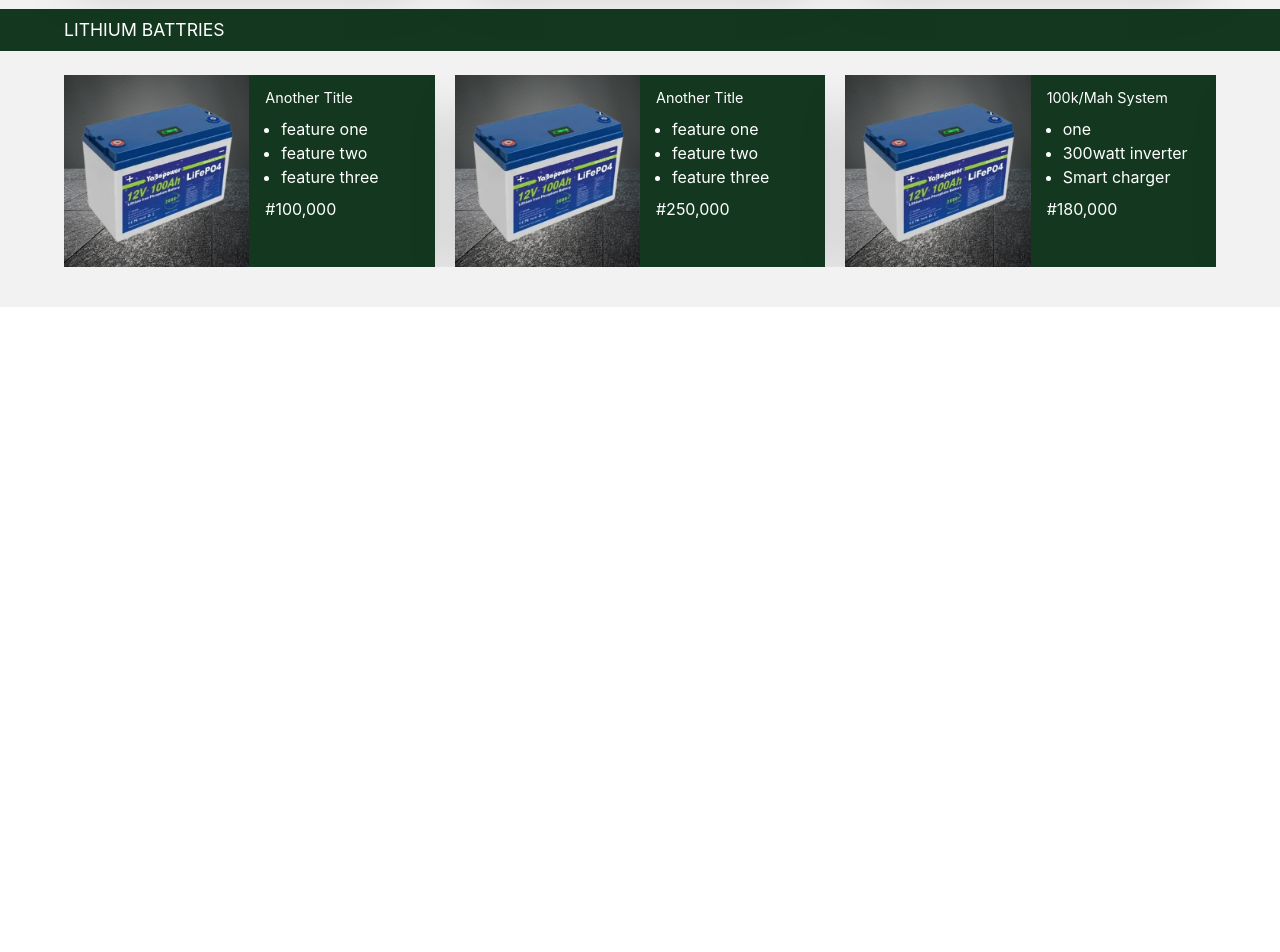
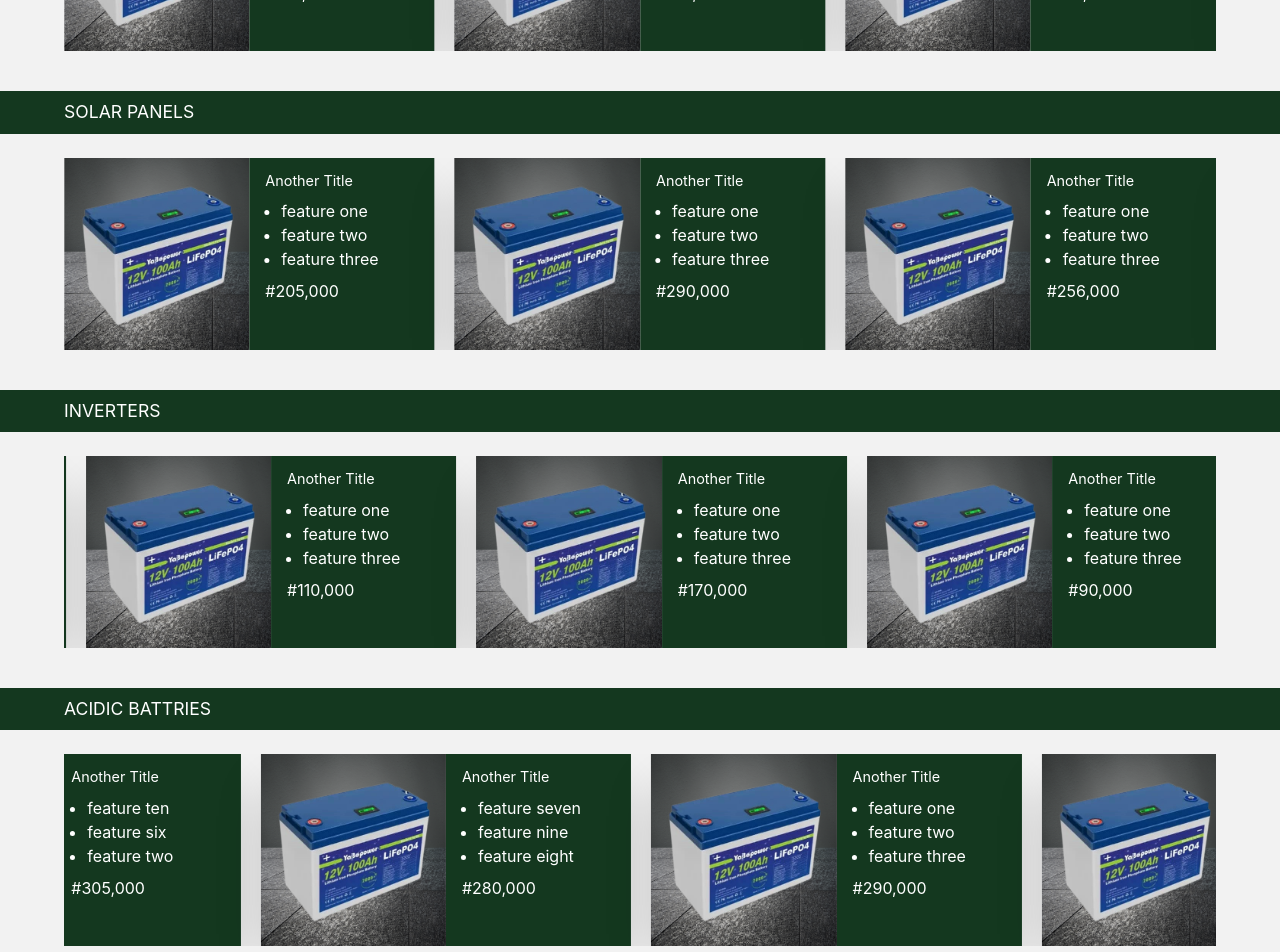
Before and after one commit to teslimdev/tsworld, a React (Create React App) app: page / in a window 1280 px wide. Shown: the part 1260-2212 px from the top of the page. Before the commit the page ends 1567 px from the top, so only its background shows below. Built offline with nearby package versions, Linux system fonts and the light colour scheme; the HTML template or start-up script is replaced by a standard one.

Commit message:
home page update

```diff
--- a/src/Container/Home/Home.js
+++ b/src/Container/Home/Home.js
@@ -40,7 +40,7 @@ const Home = () => {
     // Shuffle the items to get random order
     const shuffledItems = shuffleArray(itemsData);
     // Select only the first 10 items
-    const slicedItems = shuffledItems.slice(0, 15);
+    const slicedItems = shuffledItems.slice(0, 12);
     setItems(slicedItems);
   }, []);
 
@@ -67,9 +67,32 @@ const Home = () => {
   const [lithiumItems, setLithiumItems] = useState([]);
 
   useEffect(() => {
-    // Filter items with id 'lithium'
+
     const filteredItems = itemsData.filter((item) => item.id === "lithium");
     setLithiumItems(filteredItems);
+  }, []);
+
+  const [solarItems, setSolarItems] = useState([]);
+
+  useEffect(() => {
+
+    const filteredItems = itemsData.filter((item) => item.id === "solarpanels");
+    setSolarItems(filteredItems);
+  }, []);
+
+const [inverterItems, setInverterItems] = useState([]);
+
+  useEffect(() => {
+
+    const filteredItems = itemsData.filter((item) => item.id === "inverter");
+    setInverterItems(filteredItems);
+  }, []);
+ const [acidItems, setAcidItems] = useState([]);
+
+  useEffect(() => {
+
+    const filteredItems = itemsData.filter((item) => item.id === "acid");
+    setAcidItems(filteredItems);
   }, []);
   return (
     <div className="bg-[#f2f2f2]">
@@ -158,7 +181,7 @@ const Home = () => {
             loop={true}
             speed={1200}
             autoplay={{
-              delay: 7000,
+              delay: 4000,
               stopOnLastSlide: false,
               disableOnInteraction: false,
               pauseOnMouseEnter: false,
@@ -208,6 +231,203 @@ const Home = () => {
           </Swiper>
         </div>
       </div>
+       <div className="  ">
+        <div className="  bg-[#14381f] ">
+          <h2 className="  px-6 max-w-[1200px] m-auto py-2 text-white text-[1.1rem] uppercase ">
+            {" "}
+            Solar panels
+          </h2>
+        </div>
+        <div className="lithium max-w-[1200px] m-auto pt-6 px-6">
+          <Swiper
+            modules={[Pagination, A11y, EffectFade, Autoplay, EffectCoverflow]}
+            effect="f"
+            loop={true}
+            speed={1200}
+            autoplay={{
+              delay: 4500,
+              stopOnLastSlide: false,
+              disableOnInteraction: false,
+              pauseOnMouseEnter: false,
+              waitForTransition: true,
+            }}
+            breakpoints={{
+              // When window width is >= 768px
+              768: {
+                slidesPerView: 2,
+                spaceBetween: 20,
+              },
+              1024:{
+                slidesPerView:3,
+                spaceBetween: 20,
+              }
+
+            }}
+            a11y={{
+              prevSlide: "true",
+              nextSlide: "true",
+            }}
+            slidesPerView={1}
+            pagination={{
+              el: ".swiper-pagination",
+              clickable: true,
+            }}
+            scrollbar={{ draggable: true }}
+          >
+            {solarItems.map((item, index) => (
+        <SwiperSlide key={index} className="shadow-2xl w-[24rem] flex-shrink-0">
+          <Link to={`/Description`}>
+            <div className="grid grid-cols-2">
+              <img src={power4} alt="" className="w-full h-[192px]" />
+              <div className="bg-[#14381f] text-white py-3 px-4">
+                <h3 className="text-[.9rem] pb-2">{item.title}</h3>
+                <ul className="list-disc pl-4">
+                  {item.features.map((feature, index) => (
+                    <li key={index}>{feature}</li>
+                  ))}
+                </ul>
+                <p className="pt-2">{item.price}</p>
+              </div>
+            </div>
+          </Link>
+        </SwiperSlide>
+      ))}
+          </Swiper>
+        </div>
+      </div>
+
+       <div className=" py-10 ">
+        <div className="  bg-[#14381f] ">
+          <h2 className="  px-6 max-w-[1200px] m-auto py-2 text-white text-[1.1rem] uppercase ">
+            {" "}
+            Inverters
+          </h2>
+        </div>
+        <div className="lithium max-w-[1200px] m-auto pt-6 px-6">
+          <Swiper
+            modules={[Pagination, A11y, EffectFade, Autoplay, EffectCoverflow]}
+            effect="f"
+            loop={true}
+            speed={1200}
+            autoplay={{
+              delay: 5000,
+              stopOnLastSlide: false,
+              disableOnInteraction: false,
+              pauseOnMouseEnter: false,
+              waitForTransition: true,
+            }}
+            breakpoints={{
+              // When window width is >= 768px
+              768: {
+                slidesPerView: 2,
+                spaceBetween: 20,
+              },
+              1024:{
+                slidesPerView:3,
+                spaceBetween: 20,
+              }
+
+            }}
+            a11y={{
+              prevSlide: "true",
+              nextSlide: "true",
+            }}
+            slidesPerView={1}
+            pagination={{
+              el: ".swiper-pagination",
+              clickable: true,
+            }}
+            scrollbar={{ draggable: true }}
+          >
+            {inverterItems.map((item, index) => (
+        <SwiperSlide key={index} className="shadow-2xl w-[24rem] flex-shrink-0">
+          <Link to={`/Description`}>
+            <div className="grid grid-cols-2">
+              <img src={power4} alt="" className="w-full h-[192px]" />
+              <div className="bg-[#14381f] text-white py-3 px-4">
+                <h3 className="text-[.9rem] pb-2">{item.title}</h3>
+                <ul className="list-disc pl-4">
+                  {item.features.map((feature, index) => (
+                    <li key={index}>{feature}</li>
+                  ))}
+                </ul>
+                <p className="pt-2">{item.price}</p>
+              </div>
+            </div>
+          </Link>
+        </SwiperSlide>
+      ))}
+          </Swiper>
+        </div>
+      </div>
+       <div className=" pb-10 ">
+        <div className="  bg-[#14381f] ">
+          <h2 className="  px-6 max-w-[1200px] m-auto py-2 text-white text-[1.1rem] uppercase ">
+            {" "}
+            acidic battries
+          </h2>
+        </div>
+        <div className="lithium max-w-[1200px] m-auto pt-6 px-6">
+          <Swiper
+            modules={[Pagination, A11y, EffectFade, Autoplay, EffectCoverflow]}
+            effect="f"
+            loop={true}
+            speed={1200}
+            autoplay={{
+              delay: 5500,
+              stopOnLastSlide: false,
+              disableOnInteraction: false,
+              pauseOnMouseEnter: false,
+              waitForTransition: true,
+            }}
+            breakpoints={{
+              // When window width is >= 768px
+              768: {
+                slidesPerView: 2,
+                spaceBetween: 20,
+              },
+              1024:{
+                slidesPerView:3,
+                spaceBetween: 20,
+              }
+
+            }}
+            a11y={{
+              prevSlide: "true",
+              nextSlide: "true",
+            }}
+            slidesPerView={1}
+            pagination={{
+              el: ".swiper-pagination",
+              clickable: true,
+            }}
+            scrollbar={{ draggable: true }}
+          >
+            {acidItems.map((item, index) => (
+        <SwiperSlide key={index} className="shadow-2xl w-[24rem] flex-shrink-0">
+          <Link to={`/Description`}>
+            <div className="grid grid-cols-2">
+              <img src={power4} alt="" className="w-full h-[192px]" />
+              <div className="bg-[#14381f] text-white py-3 px-4">
+                <h3 className="text-[.9rem] pb-2">{item.title}</h3>
+                <ul className="list-disc pl-4">
+                  {item.features.map((feature, index) => (
+                    <li key={index}>{feature}</li>
+                  ))}
+                </ul>
+                <p className="pt-2">{item.price}</p>
+              </div>
+            </div>
+          </Link>
+        </SwiperSlide>
+      ))}
+          </Swiper>
+        </div>
+      </div>
+
+      <div className=" py-10">
+
+      </div>
     </div>
   );
 };
--- a/src/itemsData.json
+++ b/src/itemsData.json
@@ -42,83 +42,119 @@
     "price": "#250,000"
   },
   {
+    "id": "solarpanels",
     "imageSrc": "power4.png",
     "title": "Another Title",
     "features": ["feature one", "feature two", "feature three"],
     "price": "#220,000"
-  },{
+  },
+  {
+    "id": "solarpanels",
     "imageSrc": "power4.png",
     "title": "Another Title",
     "features": ["feature one", "feature two", "feature three"],
     "price": "#205,000"
-  },{
+  },
+  {
+    "id": "solarpanels",
     "imageSrc": "power4.png",
     "title": "Another Title",
     "features": ["feature one", "feature two", "feature three"],
     "price": "#204,000"
-  },{
+  },
+  {
+    "id": "solarpanels",
     "imageSrc": "power4.png",
     "title": "Another Title",
     "features": ["feature one", "feature two", "feature three"],
     "price": "#256,000"
-  },{
+  },
+  {
+    "id": "solarpanels",
     "imageSrc": "power4.png",
     "title": "Another Title",
     "features": ["feature one", "feature two", "feature three"],
     "price": "#290,000"
-  },{
+  },
+  {
+    "id": "inverter",
     "imageSrc": "power4.png",
     "title": "Another Title",
     "features": ["feature one", "feature two", "feature three"],
     "price": "#90,000"
-  },{
+  },
+  {
+    "id": "inverter",
     "imageSrc": "power4.png",
     "title": "Another Title",
     "features": ["feature one", "feature two", "feature three"],
     "price": "#110,000"
-  },{
+  },
+  {
+    "id": "inverter",
     "imageSrc": "power4.png",
     "title": "Another Title",
     "features": ["feature one", "feature two", "feature three"],
     "price": "#700,000"
   },
   {
+    "id": "inverter",
     "imageSrc": "power4.png",
     "title": "Another Title",
     "features": ["feature one", "feature two", "feature three"],
     "price": "#350,000"
   },
   {
+    "id": "inverter",
     "imageSrc": "power4.png",
     "title": "Another Title",
     "features": ["feature one", "feature two", "feature three"],
     "price": "#260,000"
   },
   {
+    "id": "inverter",
     "imageSrc": "power4.png",
     "title": "Another Title",
     "features": ["feature one", "feature two", "feature three"],
     "price": "#170,000"
   },
   {
+    "id": "acid",
     "imageSrc": "power4.png",
     "title": "Another Title",
     "features": ["feature one", "feature two", "feature three"],
     "price": "#290,000"
   },
   {
+    "id": "acid",
     "imageSrc": "power4.png",
     "title": "Another Title",
     "features": ["feature one", "feature two", "feature three"],
     "price": "#110,000"
   },
   {
+    "id": "acid",
     "imageSrc": "power4.png",
     "title": "Another Title",
     "features": ["feature seven", "feature nine", "feature eight"],
     "price": "#280,000"
   },
   {
+    "id": "acid",
+    "imageSrc": "power4.png",
+    "title": "Another Title",
+    "features": ["feature ten", "feature six", "feature two"],
+    "price": "#305,000"
+  },
+  {
+    "id": "acid",
+    "imageSrc": "power4.png",
+    "title": "Another Title",
+    "features": ["feature ten", "feature six", "feature two"],
+    "price": "#305,000"
+  },
+  {
+    "id": "acid",
     "imageSrc": "power4.png",
     "title": "Another Title",
     "features": ["feature ten", "feature six", "feature two"],
```
Lines whose indentation alone changed are shown as unchanged.
